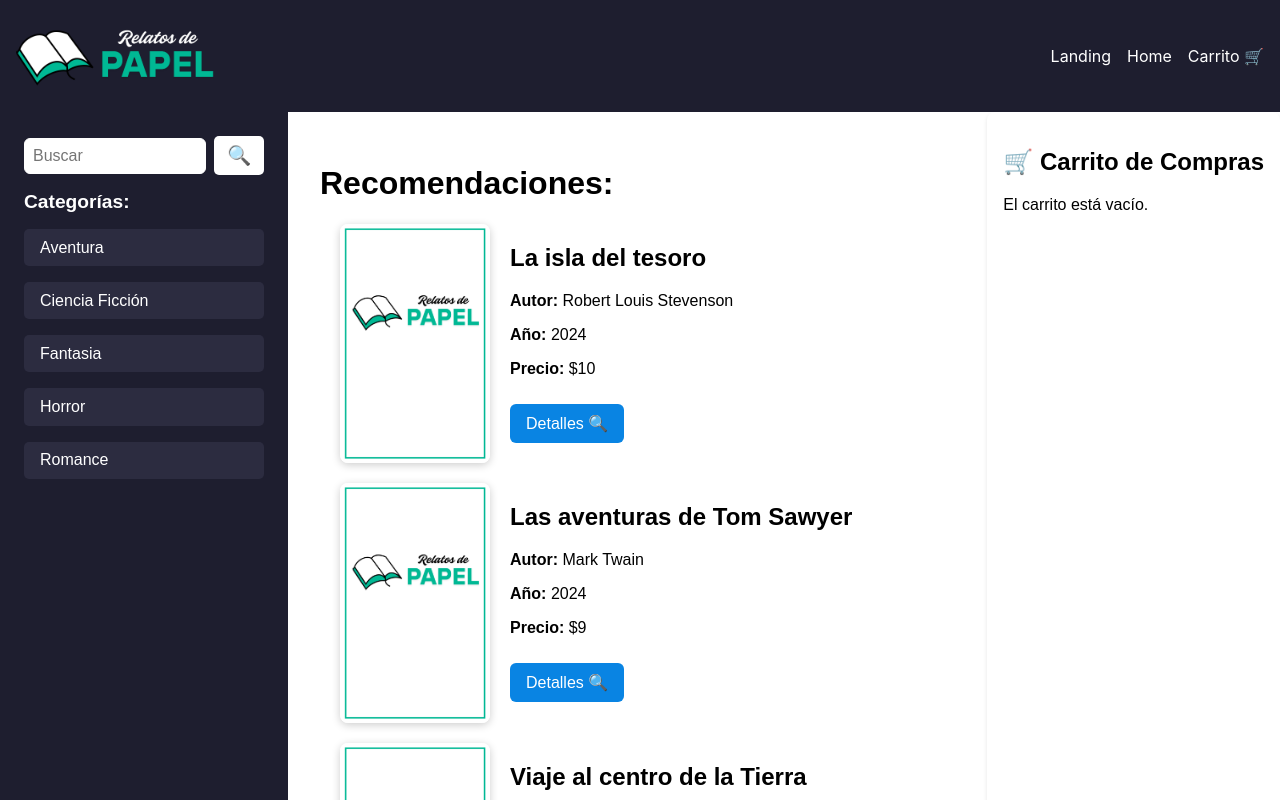
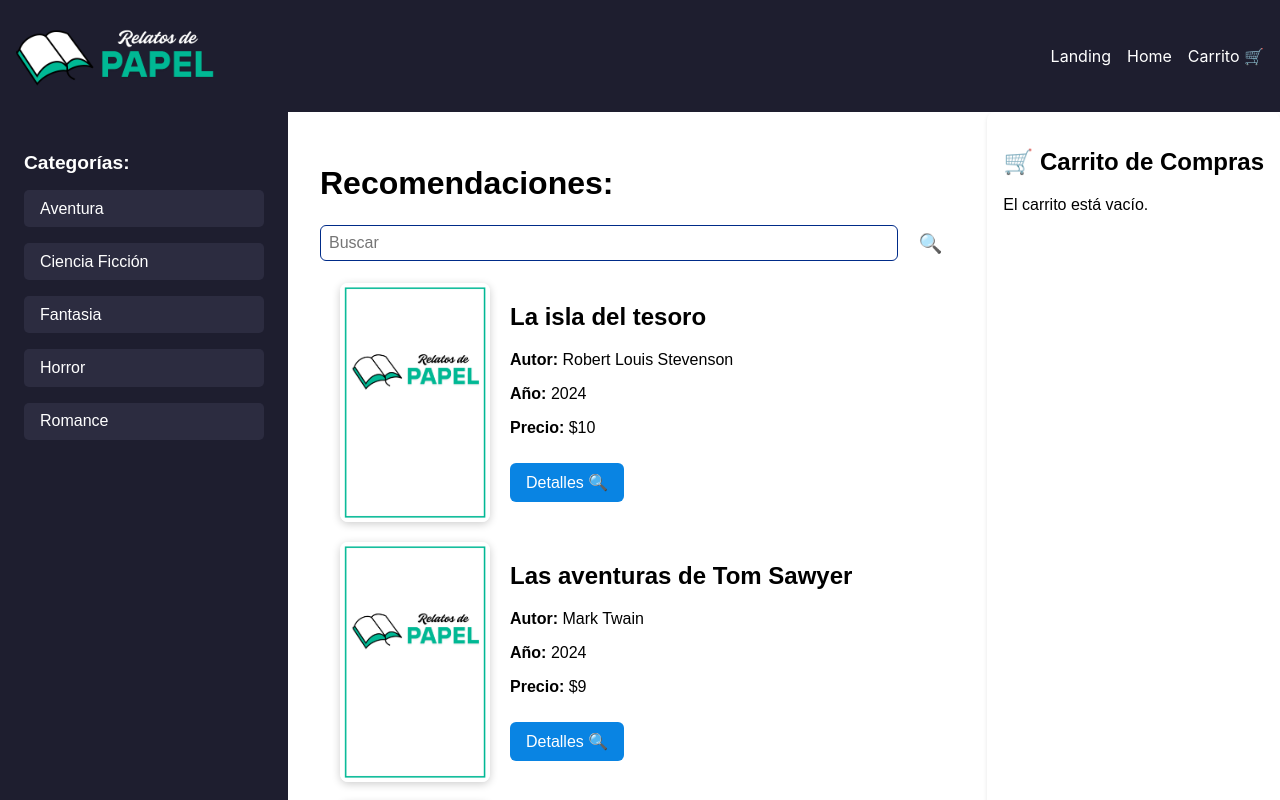
Before and after one commit to x1hntr/RelatosdePapel, a React (Vite) app: page /home in a window 1280 px wide. Shown: the top 800 px of the page. Built offline with nearby package versions, Linux system fonts and the light colour scheme.

Commit message:
buscador

```diff
--- a/src/components/Buscador.jsx
+++ b/src/components/Buscador.jsx
@@ -1,12 +1,14 @@
 import '../styles/buscador.css';
 
-const Buscador = () => {
+const Buscador = ({ value, onChange }) => {
   return (
     <div className="book-search">
       <input
         type="text"
         placeholder="Buscar"
         className="book-search__input"
+        value={value}
+        onChange={onChange}
       />
       <button className="book-search__button">🔍</button>
     </div>
--- a/src/components/Libro.jsx
+++ b/src/components/Libro.jsx
@@ -1,27 +1,30 @@
+import { useState } from 'react';
 import { useNavigate } from 'react-router-dom';
 import portada from '../assets/portada.png';
-// import useCart from '../hooks/useCart.jsx';
+import Buscador from '../components/Buscador';
 import '../styles/libro.css';
 
 const Libro = ({ libros }) => {
-// const { addToCart } = useCart();
+  const [searchTerm, setSearchTerm] = useState('');
   const navigate = useNavigate();
 
-// const addToCartBook = (libro) => {
-//  const confirm = window.confirm(`¿Estás seguro que quieres agregar "${libro.name}" al carrito de compras?`);
-//   if (confirm) {
-//     addToCart(libro)
-//     console.log("Agregado al carrito:", libro);
-//   } else {
-//     console.log("Cancelado");
-//   }
-// };
   const abrirDetalles = (libro) => {
-navigate(`/libro/${libro.id}`, { state: libro });  };
+    navigate(`/libro/${libro.id}`, { state: libro });
+  };
+
+  const handleSearch = (e) => {
+    setSearchTerm(e.target.value);
+  };
+
+  const librosFiltrados = libros.filter((libro) =>
+    libro.name.toLowerCase().includes(searchTerm.toLowerCase())
+  );
 
   return (
     <div className="book-list">
-    {libros.map((libro) => (
+      <Buscador value={searchTerm} onChange={handleSearch} />
+      {librosFiltrados.length > 0 ? (
+        librosFiltrados.map((libro) => (
           <div key={libro.id} className="book-detail">
             <img className="book-detail__image" src={portada} alt={libro.name} />
             <div className="book-detail__info">
@@ -29,17 +32,17 @@ navigate(`/libro/${libro.id}`, { state: libro });  };
               <p><strong>Autor:</strong> {libro.author}</p>
               <p><strong>Año:</strong> {libro.year}</p>
               <p><strong>Precio:</strong> ${libro.price}</p>
-        <button className="book__detail" onClick={() => abrirDetalles(libro)}>Detalles 🔍</button>
-        {/* <button className="book__add-to-cart" onClick={() => addToCartBook(libro)}>Agregar 🛒</button> */}
+              <button className="book__detail" onClick={() => abrirDetalles(libro)}>
+                Detalles 🔍
+              </button>
             </div>
           </div>
-  ))}
+        ))
+      ) : (
+        <p className="book-list__empty">No se encontraron libros con ese nombre.</p>
+      )}
     </div>
-
   );
-
 };
 
-
-
 export default Libro;
--- a/src/components/SideBar.jsx
+++ b/src/components/SideBar.jsx
@@ -1,5 +1,6 @@
 import { Link } from "react-router-dom";
-import Buscador from '../components/Buscador';
+
+
 import '../styles/sidebar.css';
 
 const SideBar = () => {
@@ -14,7 +15,6 @@ const SideBar = () => {
     return (
         <div className="home-page">
             <aside className="sidebar">
-                 <Buscador/>
                 <h2 className="sidebar__title">Categorías:</h2>
                 <nav className="sidebar__menu">
                     {categorias.map((categoria) => (
--- a/src/pages/Landing.jsx
+++ b/src/pages/Landing.jsx
@@ -1,17 +1,19 @@
+import { useEffect } from "react";
 import { useNavigate } from "react-router-dom";
+
 import logo from '../assets/rdp-logo.png';
 import "../styles/landing.css";
 
 const Landing = () => {
   const navigate = useNavigate();
 
-//   useEffect(() => {
-//     const timeout = setTimeout(() => {
-//       navigate("/home");
-//     }, 5000);
+  useEffect(() => {
+    const timeout = setTimeout(() => {
+      navigate("/home");
+    }, 5000);
 
-//     return () => clearTimeout(timeout); // Limpieza del efecto
-//   }, [navigate]);
+    return () => clearTimeout(timeout); // Limpieza del efecto
+  }, [navigate]);
 
   return (
     <section className="landing">:
--- a/src/styles/buscador.css
+++ b/src/styles/buscador.css
@@ -4,7 +4,7 @@
     width: 90%;
     padding: 0.6rem 1rem;
     font-size: 1rem;
-    border: 1px solid #ffffff;
+    border: 1px solid #002b88;
     border-radius: 6px;
     padding: 0.6rem 1rem;
 
```
Lines whose indentation alone changed are shown as unchanged.
